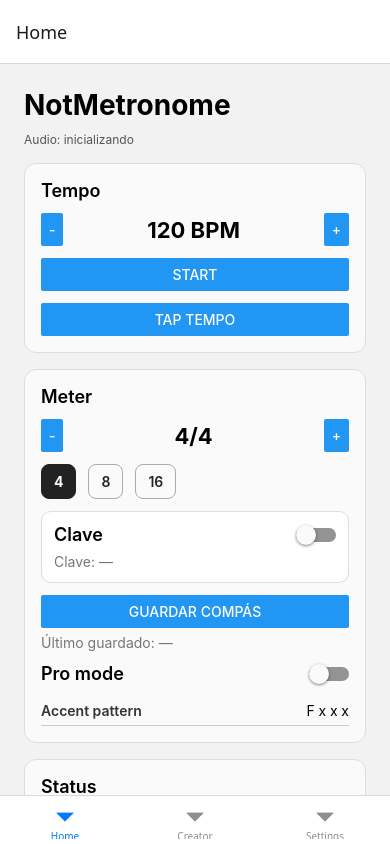
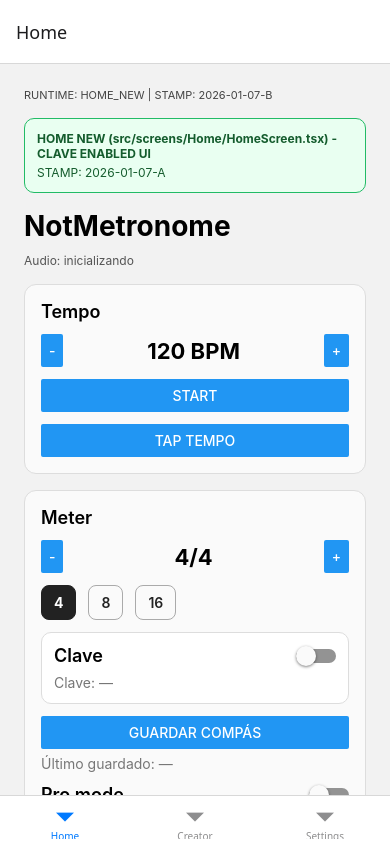
Before and after one commit to gonzalogmercado-lang/NotMetronome, a React Native app: screen /Home in a window 390 px wide. Built offline with nearby package versions, Linux system fonts and the light colour scheme.

Commit message:
Add runtime stamps to new and legacy Home

```diff
--- a/src/_legacy/root-navigation/screens/HomeScreen.js
+++ b/src/_legacy/root-navigation/screens/HomeScreen.js
@@ -4,6 +4,7 @@ import { View, Text } from 'react-native';
 export default function HomeScreen() {
   return (
     <View style={{ flex: 1, justifyContent: 'center', alignItems: 'center' }}>
+      <Text>RUNTIME: HOME_LEGACY | STAMP: 2026-01-07-B</Text>
       <Text>Pantalla inicial de NotMetronome ??</Text>
     </View>
   );
--- a/src/screens/Home/HomeScreen.tsx
+++ b/src/screens/Home/HomeScreen.tsx
@@ -1,4 +1,4 @@
-import { useMemo, useState } from "react";
+import { useEffect, useMemo, useState } from "react";
 import { Alert, Button, Pressable, StyleSheet, Switch, Text, View } from "react-native";
 
 import { useMetronomeAudio } from "../../audio/useMetronomeAudio";
@@ -13,6 +13,10 @@ import { ACCENT_GAIN, accentPatternGlyphs } from "../../utils/rhythm/deriveAccen
 import StatRow from "./components/StatRow";
 
 function HomeScreen() {
+  useEffect(() => {
+    console.log("[HOME NEW MOUNTED] src/screens/Home/HomeScreen.tsx", { stamp: "2026-01-07-B" });
+  }, []);
+
   const { bpm, increment, decrement, tap } = useTempoStore();
   const { meter, setMeter, groups, setGroups, resetGroups, claveEnabled, claveMode, setClaveEnabled, setClaveMode } = useMeterStore();
   const { addFromCurrent } = useSavedBarsStore();
@@ -98,6 +102,13 @@ function HomeScreen() {
 
   return (
     <View style={styles.container}>
+      <Text style={styles.runtimeStamp}>RUNTIME: HOME_NEW | STAMP: 2026-01-07-B</Text>
+      {__DEV__ ? (
+        <View style={styles.diagnosticBanner}>
+          <Text style={styles.diagnosticBannerText}>HOME NEW (src/screens/Home/HomeScreen.tsx) - CLAVE ENABLED UI</Text>
+          <Text style={styles.diagnosticBannerStamp}>STAMP: 2026-01-07-A</Text>
+        </View>
+      ) : null}
       <Text style={styles.title}>NotMetronome</Text>
       <Text style={styles.statusNote}>{audioStatusLabel}</Text>
 
@@ -245,6 +256,27 @@ const styles = StyleSheet.create({
     flex: 1,
     padding: 24,
     gap: 16,
+  },
+  runtimeStamp: {
+    fontSize: 11,
+    color: "#444",
+  },
+  diagnosticBanner: {
+    padding: 12,
+    borderRadius: 10,
+    borderWidth: StyleSheet.hairlineWidth,
+    borderColor: "#2b6",
+    backgroundColor: "#e9fff1",
+    gap: 4,
+  },
+  diagnosticBannerText: {
+    fontSize: 12,
+    fontWeight: "700",
+    color: "#145c2d",
+  },
+  diagnosticBannerStamp: {
+    fontSize: 12,
+    color: "#145c2d",
   },
   title: {
     fontSize: 28,
```
